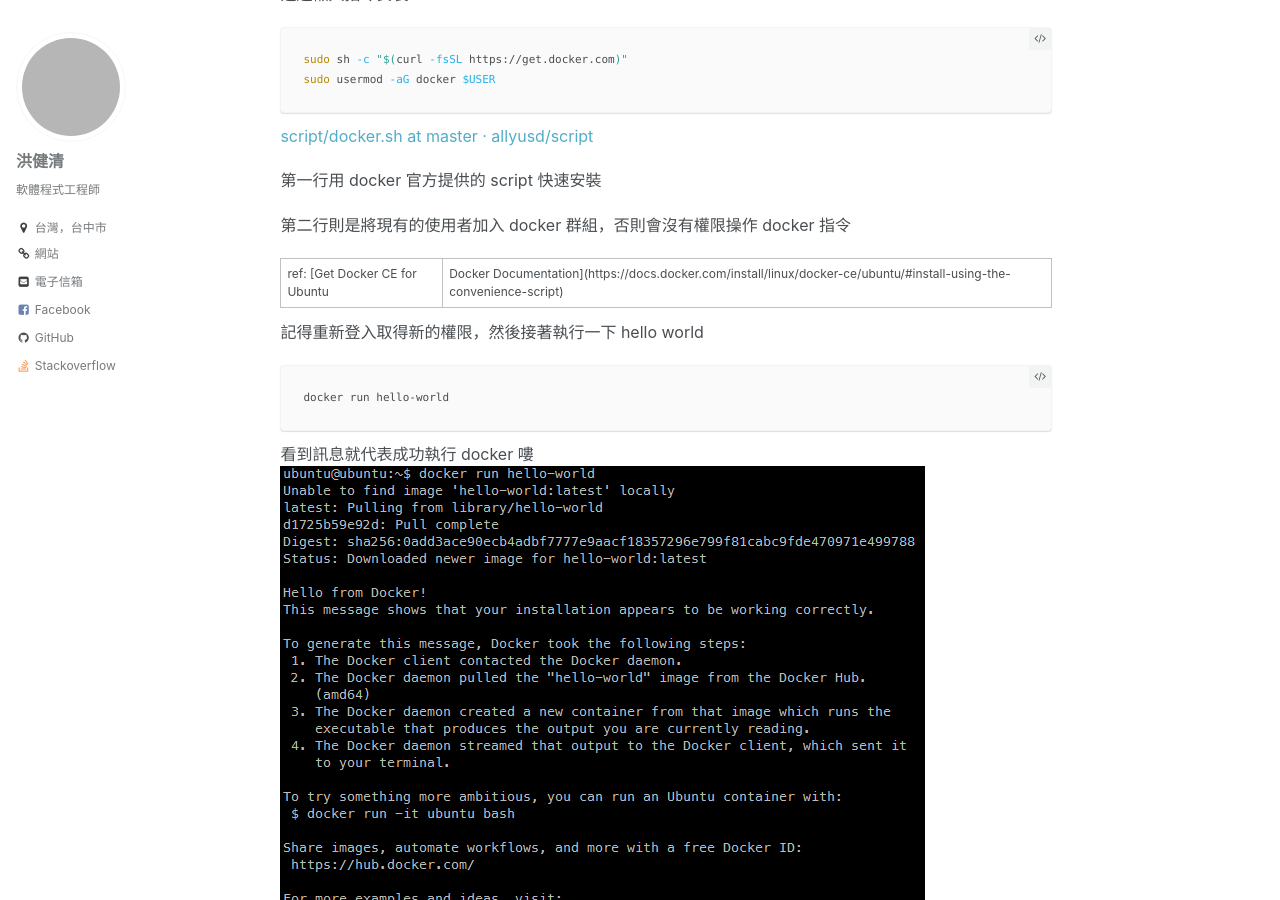
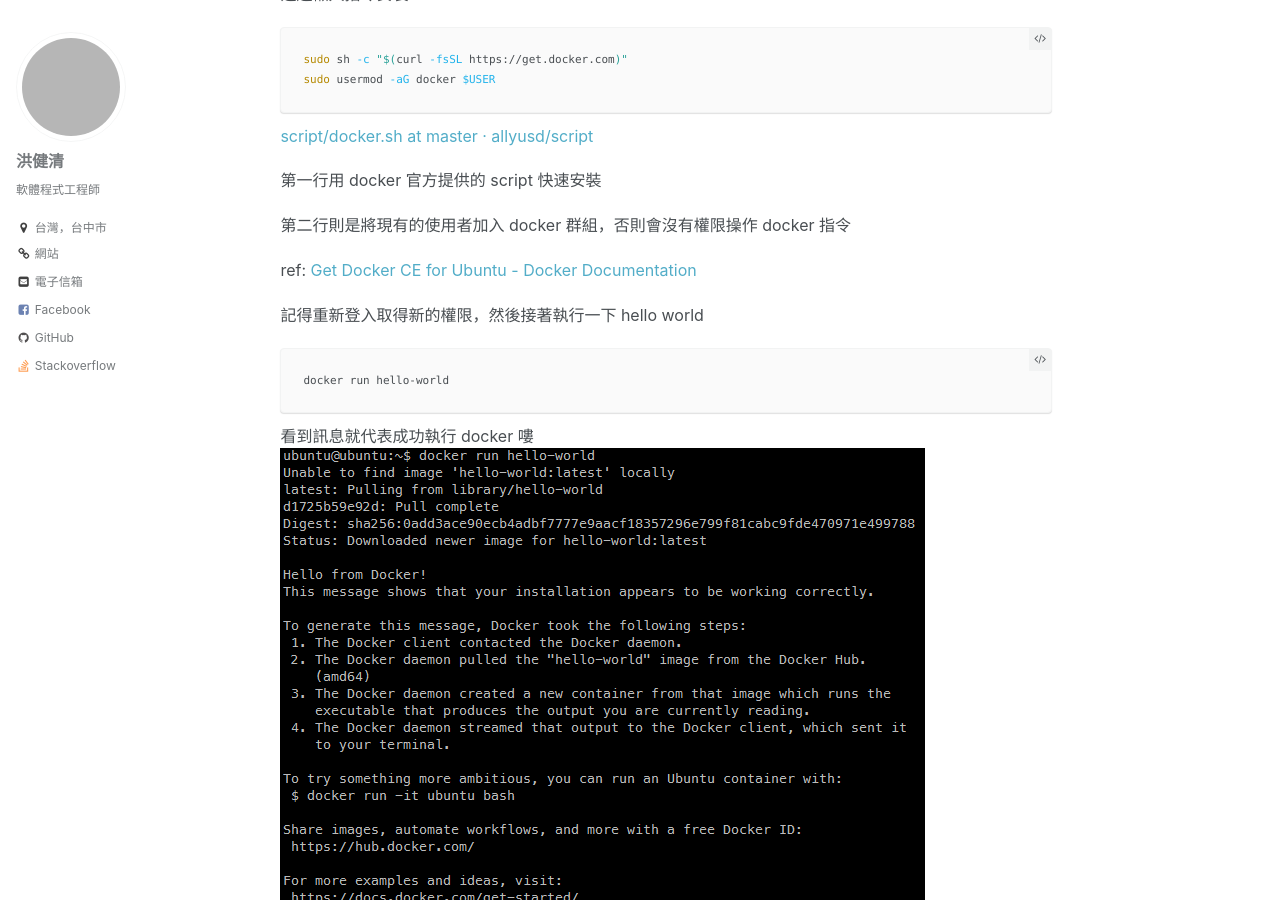
Before and after one commit to allyusd/twblog-source, a Jekyll site: the page built from _posts/2018-10-02-install-docker.md, in a window 1280 px wide and 900 px high, scrolled down 631 px. Built offline with Jekyll 4.4.1, drawn with Linux system fonts in a browser that asks for light colours; comment, search, counter and statistics services are not loaded; grey boxes are pictures that could not be loaded.

Commit message:
post: update 2018-10-02-install-docker.md

````diff
--- a/_posts/2018-10-02-install-docker.md
+++ b/_posts/2018-10-02-install-docker.md
@@ -33,7 +33,7 @@ sudo usermod -aG docker $USER
 
 第二行則是將現有的使用者加入 docker 群組，否則會沒有權限操作 docker 指令
 
-ref: [Get Docker CE for Ubuntu | Docker Documentation](https://docs.docker.com/install/linux/docker-ce/ubuntu/#install-using-the-convenience-script)
+ref: [Get Docker CE for Ubuntu - Docker Documentation](https://docs.docker.com/install/linux/docker-ce/ubuntu/#install-using-the-convenience-script)
 
 記得重新登入取得新的權限，然後接著執行一下 hello world
 ```bash
````
